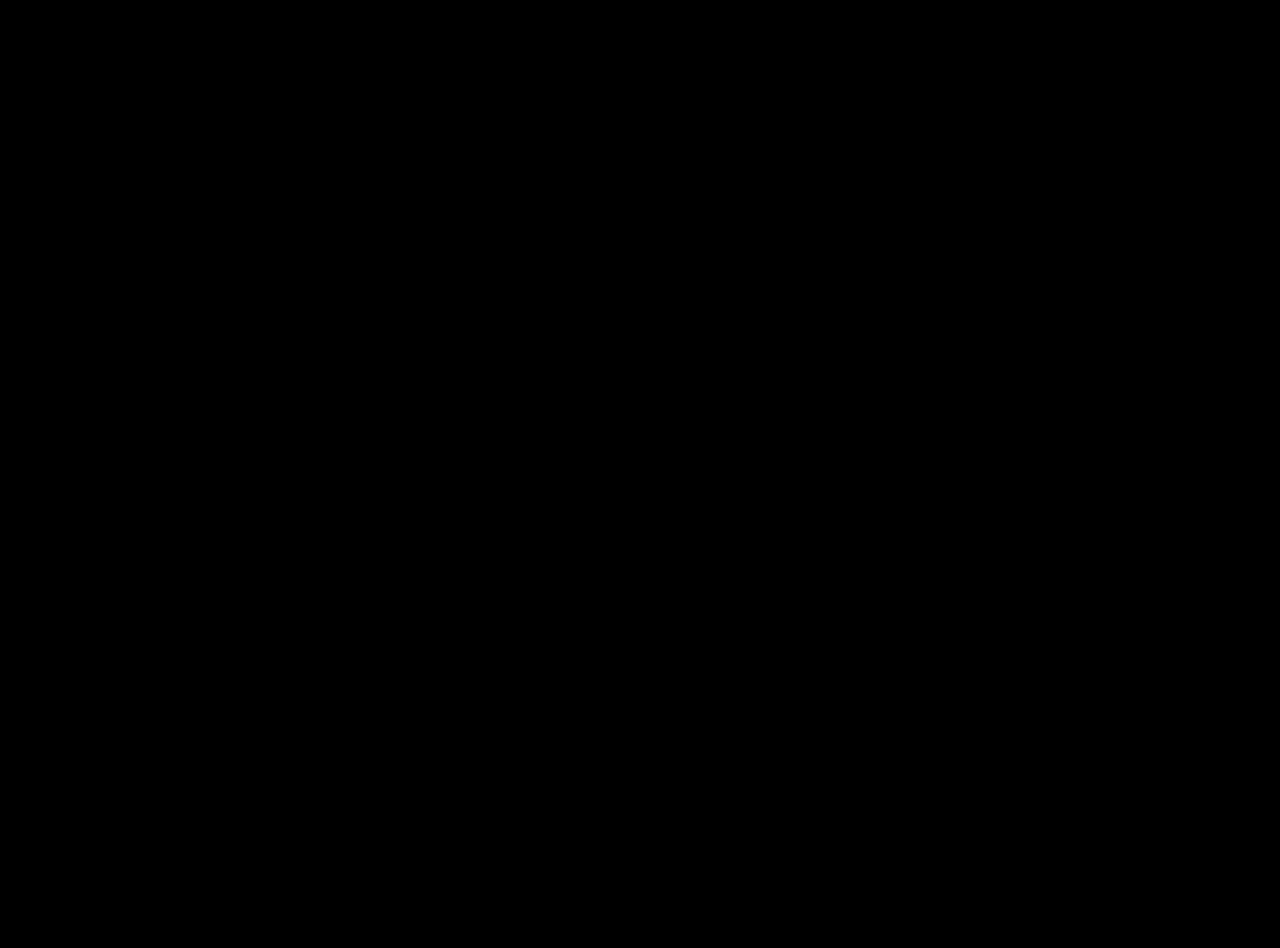
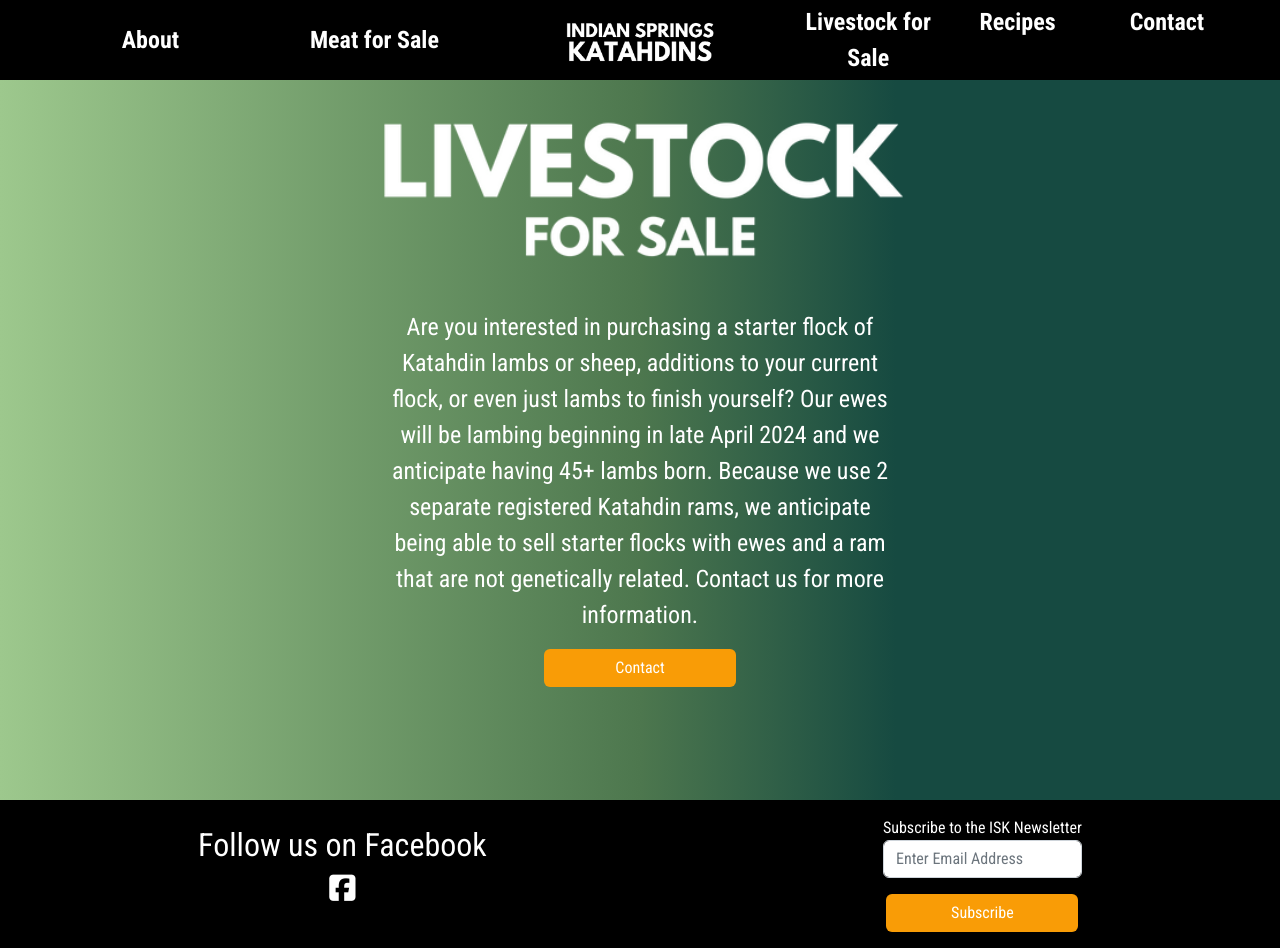
Before and after one commit to MattDay92/IndianSpringsKatahdins, a Vue app: page /livestock in a window 1280 px wide. Before the commit this address had no page. Before the commit the page ends 800 px from the top, so only its background shows below. Built offline with nearby package versions, Linux system fonts and the light colour scheme.

Commit message:
Added Livestock Page

```diff
--- a/src/assets/main.css
+++ b/src/assets/main.css
@@ -25,7 +25,11 @@ a:hover{
 .btn {
     background: #f99c06;
     color: white;
-    width: 50%;
+    min-width: 15vw;
     margin: auto;
     margin-top: 2vh;
   }
+
+.btn:hover {
+    background: #c37800;
+}
--- a/src/components/Footer.vue
+++ b/src/components/Footer.vue
@@ -102,8 +102,4 @@ footer {
     padding-bottom: 2vh;
     text-align: center;
 }
-
-.btn:hover {
-    background: #c37800;
-}
 </style>
--- a/src/components/Navbar.vue
+++ b/src/components/Navbar.vue
@@ -4,16 +4,23 @@
 
 <template>
     <nav id="nav">
+        <div class="nav-section">
             <a class="nav-text" href="/about">About</a>
-        <a class="nav-text" href="https://docs.google.com/document/d/e/2PACX-1vTe_sI1G2pWT-D4oTsGsDW-W-6cRxPwfUoAJWYUUMqqbWAFRUdsPDrMAvksfG6mpJtDrzcUolQTjD-H/pub" target="_blank">Meat for Sale</a>
+            <a class="nav-text"
+                href="https://docs.google.com/document/d/e/2PACX-1vTe_sI1G2pWT-D4oTsGsDW-W-6cRxPwfUoAJWYUUMqqbWAFRUdsPDrMAvksfG6mpJtDrzcUolQTjD-H/pub"
+                target="_blank">Meat for Sale</a>
+        </div>
         <a href="/"><img class="nav-logo" alt="Indian Springs Katahdins" src="@/components/photos/ISKLogoText.png"></a>
+        <div class="nav-section">
+            <a class="nav-text" href="/livestock">Livestock for Sale</a>
             <a class="nav-text" href="/recipes">Recipes</a>
             <a class="nav-text" href="/contact">Contact</a>
+        </div>
     </nav>
 </template>
 
 <style scoped>
-    #nav{
+#nav {
     display: flex;
     justify-content: space-around;
     align-items: center;
@@ -27,25 +34,31 @@
     z-index: 100;
 }
 
-    .nav-text{
+.nav-section{
+    display: flex;
+    justify-content: space-around;
+    width: 35vw;
+}
+
+.nav-text {
     width: 15vw;
     text-align: center;
     font-weight: 700;
 }
 
 @media (max-width: 425px) {
-        .nav-text{
+    .nav-text {
         display: none;
     }
 }
 
-    .nav-logo{
+.nav-logo {
     width: 12vw;
     margin-top: 1vh;
 }
 
 @media (max-width: 768px) {
-        .nav-logo{
+    .nav-logo {
         width: 25vw;
     }
 }
--- a/src/router/index.js
+++ b/src/router/index.js
@@ -28,14 +28,14 @@ const router = createRouter({
       component: () => import('../views/ContactView.vue')
     },
     {
-      path: '/menu',
-      name: 'menu',
-      component: () => import('../views/MenuView.vue')
-    },
-    {
       path: '/admin12345',
       name: 'admin',
       component: () => import('../views/Admin.vue')
+    },
+    {
+      path: '/livestock',
+      name: 'livestock',
+      component: () => import('../views/Livestock.vue')
     }
   ]
 })
--- a/src/views/Admin.vue
+++ b/src/views/Admin.vue
@@ -17,10 +17,10 @@
             </div>
             <div class="recipes">
                 <form name="recipe-form" @submit.prevent="addRecipe">
-                    <label class="form-label">Add New Recipe</label>
+                    <h2 class="form-label">Add New Recipe</h2>
                     <input class="form-control" name="RecipeName" placeholder="Enter Recipe Name" />
                     <textarea id="tiny" name="RecipeBody" placeholder="Enter Recipe Info"></textarea>
-                    <button class="btn" type="submit">Subscribe</button>
+                    <button class="btn" type="submit">Add Recipe</button>
                 </form>
                 <div class="recipe-div">
                     <div v-if="state.recipes.length">
@@ -58,19 +58,17 @@ onMounted(() => {
     tinymce.init({
         selector: 'textarea#tiny',
         menu: {
-            file: { title: 'File', items: 'newdocument restoredraft | preview | export print | deleteallconversations' },
             edit: { title: 'Edit', items: 'undo redo | cut copy paste pastetext | selectall | searchreplace' },
-            view: { title: 'View', items: 'code | visualaid visualchars visualblocks | spellchecker | preview fullscreen | showcomments' },
-            insert: { title: 'Insert', items: 'image link media addcomment pageembed template codesample inserttable | charmap emoticons hr | pagebreak nonbreaking anchor tableofcontents | insertdatetime' },
+            view: { title: 'View', items: 'code | visualaid visualchars visualblocks | preview fullscreen | showcomments' },
+            insert: { title: 'Insert', items: 'image link media addcomment pageembed template codesample inserttable | charmap hr | pagebreak nonbreaking anchor tableofcontents | insertdatetime' },
             format: { title: 'Format', items: 'bold italic underline strikethrough superscript subscript codeformat | styles blocks fontfamily fontsize align lineheight | forecolor backcolor | language | removeformat' },
-            tools: { title: 'Tools', items: 'spellchecker spellcheckerlanguage | a11ycheck code wordcount' },
             table: { title: 'Table', items: 'inserttable | cell row column | advtablesort | tableprops deletetable' },
             help: { title: 'Help', items: 'help' }
         },
         plugins: [
-            'advlist', 'autolink', 'link', 'image', 'lists', 'charmap', 'preview', 'anchor', 'pagebreak',
-            'searchreplace', 'wordcount', 'visualblocks', 'visualchars', 'code', 'fullscreen', 'insertdatetime',
-            'media', 'table', 'emoticons', 'template', 'help'
+            'advlist', 'autolink', 'link', 'image', 'lists', 'anchor',
+            'searchreplace', 'visualblocks', 'visualchars', 'code', 'fullscreen', 'insertdatetime',
+            'media', 'table', 'template', 'help'
         ],
     });
 });
--- /dev/null
+++ b/src/views/Livestock.vue
@@ -0,0 +1,70 @@
+<script setup>
+import Navbar from '@/components/Navbar.vue';
+import FooterVue from '@/components/Footer.vue';
+</script>
+
+<template>
+    <div>
+        <Navbar />
+        <main>
+            <div class="img-div">
+                <img src="@/components/photos/LivestockForSale.png" />
+            </div>
+            <div class="livestock-text">
+                Are you interested in purchasing a starter flock of Katahdin lambs or sheep, additions to your current
+                flock,
+                or even just lambs to finish yourself? Our ewes will be lambing beginning in late April 2024 and we
+                anticipate
+                having 45+ lambs born. Because we use 2 separate registered Katahdin rams, we anticipate being able to sell
+                starter flocks with ewes and a ram that are not genetically related. Contact us for more information.
+            </div>
+            <a class="btn" href="/contact">Contact</a>
+        </main>
+        <FooterVue />
+    </div>
+</template>
+
+<style scoped>
+main{
+    text-align: center;
+}
+.img-div {
+    display: flex;
+    justify-content: center;
+    width: 45vw;
+    margin: auto;
+}
+
+img {
+    width: 100%;
+}
+
+.livestock-text {
+    width: 40vw;
+    text-align: center;
+    margin: auto;
+    font-size: 1.5rem;
+}
+
+
+
+@media (max-width: 768px) {
+    .img-div {
+        width: 80vw !important;
+    }
+
+    .livestock-text {
+        width: 70vw;
+    }
+}
+
+@media (max-width: 468px) {
+    main {
+        padding-top: 20vh;
+    }
+
+    .livestock-text {
+        font-size: 1rem;
+    }
+}
+</style>
--- a/src/views/MenuView.vue
+++ /dev/null
@@ -1,20 +0,0 @@
-<script setup>
-import Navbar from '@/components/Navbar.vue';
-</script>
-
-<template>
-  <div>
-    <Navbar />
-    <main>
-        <embed typeof="application/pdf" src="/ISKPriceSheet.pdf"></embed>
-    </main>
-  </div>
-</template>
-
-<style scoped>
-
-  embed {
-    width: 100%;
-    height: 80vh;
-  }
-</style>
--- a/src/views/RecipeView.vue
+++ b/src/views/RecipeView.vue
@@ -2,6 +2,9 @@
   <div>
       <Navbar />
       <main>
+          <div class="img-div">
+            <img src="@/components/photos/RecipesHeader.png" />
+          </div>
           <div class="recipes">
               <div class="recipe-div">
                   <div v-if="state.recipes.length">
@@ -10,7 +13,7 @@
                               <div class="card">
                                   <!-- <img src="..." class="card-img-top" alt="..."> -->
                                   <div class="card-body">
-                                      <h3 class="card-title">{{ recipe.recipeName }}</h3>
+                                      <h2 class="card-title">{{ recipe.recipeName }}</h2>
                                       <div class="card-text" v-html="recipe.recipeBody"></div>
                                   </div>
                               </div>
@@ -23,13 +26,15 @@
               </div>
           </div>
       </main>
+      <FooterVue />
   </div>
 </template>
 
 <script setup>
 
 import Navbar from '@/components/Navbar.vue';
-import { getDatabase, ref, child, get, push, set, remove } from "firebase/database";
+import FooterVue from '@/components/Footer.vue';
+import { getDatabase, ref, child, get } from "firebase/database";
 import { onMounted, reactive } from 'vue';
 
 const dbRef = ref(getDatabase());
@@ -60,6 +65,17 @@ onMounted(getRecipes)
 </script>
 
 <style scoped>
+.img-div {
+    display: flex;
+    justify-content: center;
+    width: 45vw;
+    margin: auto;
+}
+
+img {
+    width: 100%;
+}
+
 .recipe-list {
   display: flex;
   justify-content: space-around;
@@ -74,6 +90,23 @@ onMounted(getRecipes)
   overflow-y: scroll;
 }
 
+@media (max-width: 768px) {
+    .img-div {
+        width: 80vw !important;
+    }
+
+    .card{
+      width: 35vw;
+    }
+}
+
+@media (max-width: 425px) {
+
+    .card{
+      width: 70vw;
+    }
+}
+
 .recipes {
   width: 80vw;
   display: flex;
```
Also changed, not shown: src/components/photos/LivestockForSale.png (added), src/components/photos/RecipesHeader.png (added). Lines whose indentation alone changed are shown as unchanged.
